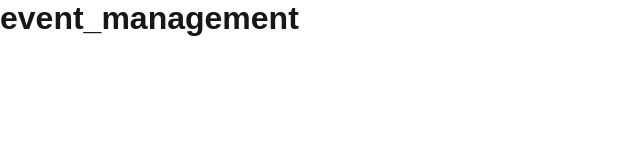
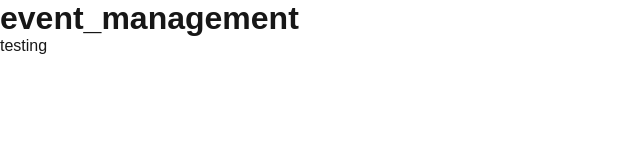
Before and after one commit to Sterling-Gore/COSC4353, a Next.js app in the folder ftgoo/: page /event-management in a window 1280 px wide. Shown: the top 160 px of the page, without its empty margins (0-640 px from the left). Built offline with nearby package versions, Linux system fonts and the light colour scheme.

Commit message:
test: testing my branch

```diff
--- a/ftgoo/pages/event-management/index.js
+++ b/ftgoo/pages/event-management/index.js
@@ -1,3 +1,9 @@
 export default function event_management(){
-    return <h1> event_management </h1>;
+    return(
+        <>
+        <h1> event_management </h1>
+        <p>testing</p>
+        </>
+
+    );
 }
```
